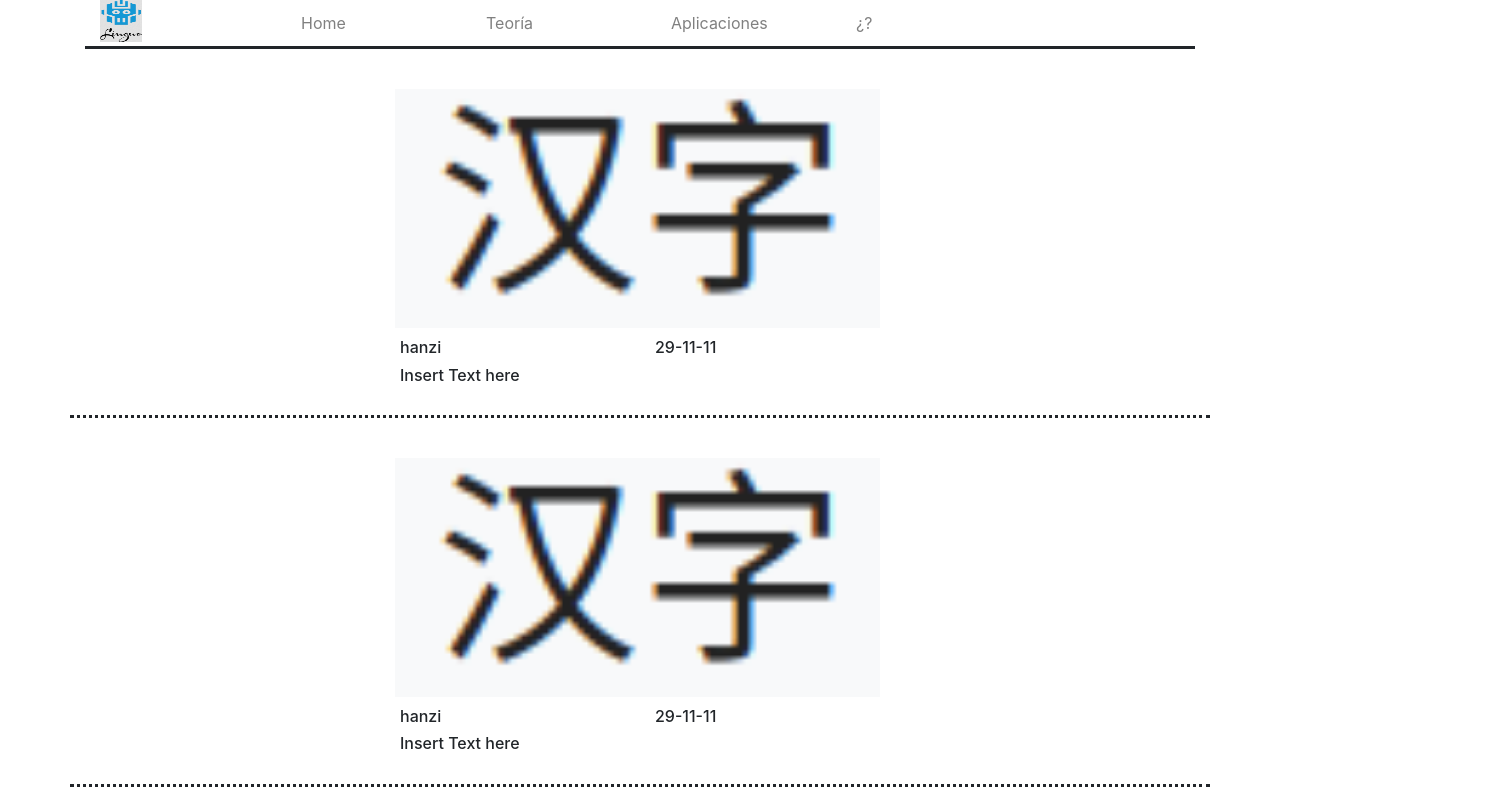
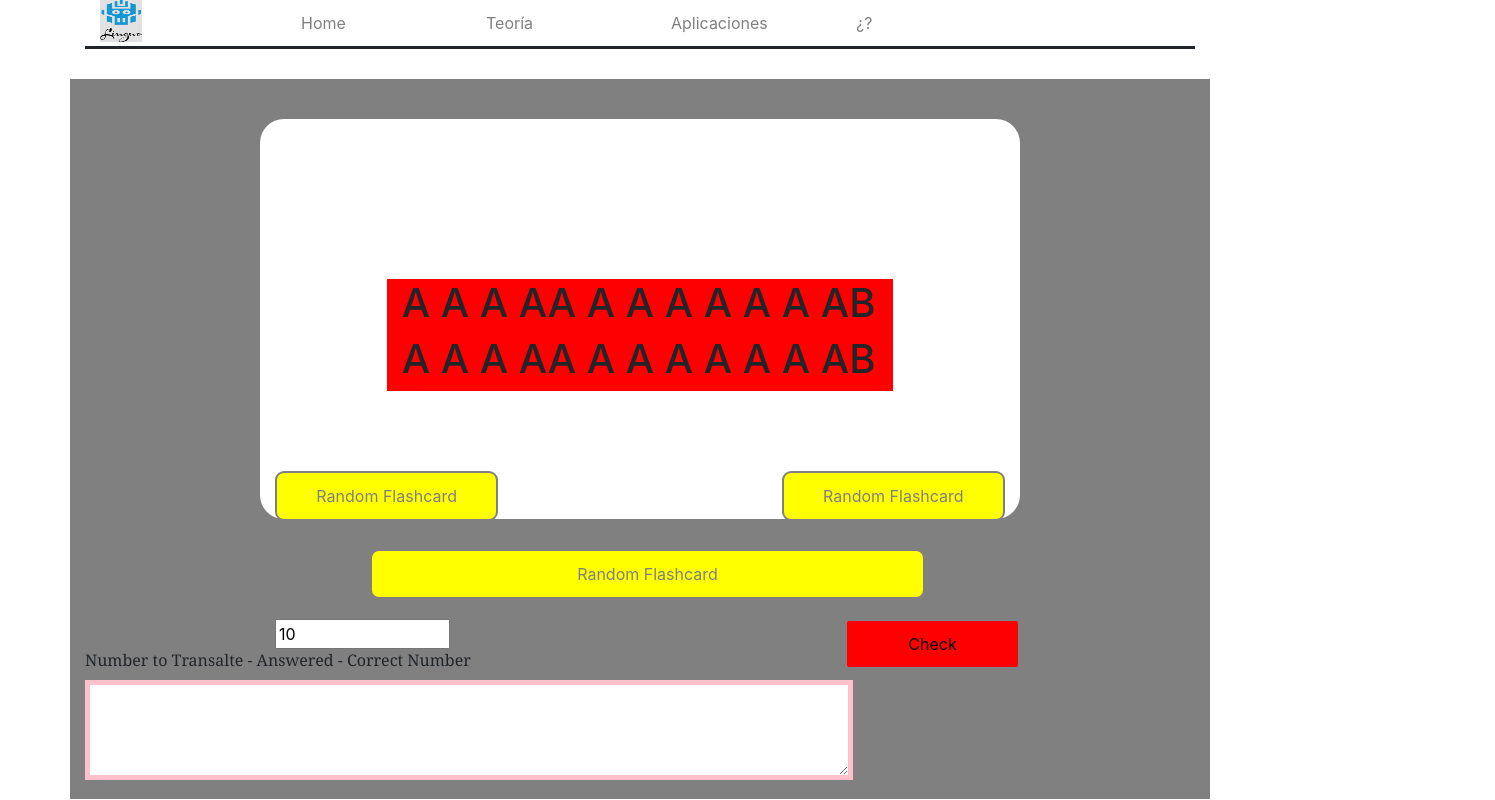
Before and after one commit to NowApoca/Linguo, a React (Create React App) app: page /applications/phrase in a window 1280 px wide. Shown: the top 800 px of the page, 1495 px wide, since content can reach past the window. Built offline with nearby package versions, Linux system fonts and the light colour scheme.

Commit message:
Added phrase generator

```diff
--- a/src/components/aplications.js
+++ b/src/components/aplications.js
@@ -20,12 +20,12 @@ export class Aplications extends React.Component {
     return (
         <div>
             <div className="container">
-                <div class="row" style={{"border-bottom-style":"dotted"}}>
+                <div class="row" >
                     <div class ="col-6">
-                        <ButtonToApp subjet="hanzi" text="Insert Text here" date="29-11-11" image={hanzi}/>
+                        <ButtonToApp subjet="hanzi" linkTo="/applications/number" text="Insert Text here" date="29-11-11" image={hanzi}/>
                     </div>
                     <div class ="col-6">
-                        <ButtonToApp subjet="hanzi" text="Insert Text here" date="29-11-11" image={hanzi}/>
+                        <ButtonToApp subjet="hanzi" text="" linkTo="/applications/phrase" date="29-11-11" image={hanzi}/>
                     </div>
                 </div>
             </div>
--- a/src/components/buttonToApp.js
+++ b/src/components/buttonToApp.js
@@ -4,25 +4,28 @@ import 'bootstrap/dist/css/bootstrap.css';
 import '../styles/styles.css'
 import { translate } from '../translate';
 import { Button } from 'react-bootstrap';
+import { Route, Link, Switch, BrowserRouter as Router } from 'react-router-dom'
 
 export class ButtonToApp extends React.Component {
     constructor(props){
         super(props)
-        this.state = {subjet:props.subjet, image:props.image, date: props.date, text: props.text}
-    }
-    aVer(){
-        console.log("asddsasda")
+        this.state = {subjet:props.subjet, image:props.image, date: props.date, text: props.text, linkTo:props.linkTo}
     }
     render() {
         return (
             <div className=".col-md-6" style={{margin:"30px"}}>
                 <div className="row">
-                    <img src={this.state.image} width="95%" height="65%" style={{"margin":"10px"}} onClick={() => this.chooseApp()} />
-
+                    <Link to={this.state.linkTo} style={{"margin":"10px", width:"95%", height:"65%"}} >
+                        <img src={this.state.image} width="95%" height="65%" style={{"margin":"10px"}} />
+                    </Link>
+                    <div className="col-2"> <Link to="/about">  <button className="navBarButton" >{this.state.subjet}</button></Link></div>
+                </div>
+                <div className="row">
+                    <h5>{this.state.text}</h5>
                 </div>
             </div>
             );
-  }
+    }
   }
 
   export default ButtonToApp;
--- a/src/components/navbar.js
+++ b/src/components/navbar.js
@@ -8,6 +8,7 @@ import {translate} from "../translate"
 import {Numbers} from "./number"
 import {Aplications} from "./aplications"
 import {Home} from "./home"
+import { Phrase } from './phrase';
 
 export class NavBar extends React.Component {
     constructor(props){
@@ -23,18 +24,20 @@ export class NavBar extends React.Component {
                         <div className="col-2"> <img src={logo} alt="Smiley face" height="42" width="42"></img> </div>
                         <div className="col-2"> <Link to="/"> <button className="navBarButton" >Home</button></Link></div>
                         <div className="col-2"> <Link to="/teorics">  <button className="navBarButton" >Teoría</button></Link></div>
-                    <div className="col-2"> <Link to="/aplications">  <button className="navBarButton" >Aplicaciones</button></Link></div>
+                        <div className="col-2"> <Link to="/applications">  <button className="navBarButton" >Aplicaciones</button></Link></div>
                         <div className="col-2"> <Link to="/about">  <button className="navBarButton" >¿?</button></Link></div>
                     </div>
                 </div>
+                <div style={{height:"30px"}}></div>
                 <Switch>
                     <Route path="/teorics" component={Teoric} />
-            <Route path="/aplications/number" component={Numbers} />
-            <Route path="/aplications" component={Aplications} />
+                    <Route path="/applications/number" component={Numbers} />
+                    <Route path="/applications/phrase" component={Phrase} />
+                    <Route path="/applications" component={Aplications} />
                     <Route path="/about" component={Teoric} />
                     <Route path="/" component={Home} />
                 </Switch>
-            <div style={{height:"30px"}}></div> </Router>
+            </Router>
         </div>);
   }
 }
--- a/src/components/number.js
+++ b/src/components/number.js
@@ -54,7 +54,6 @@ export class Numbers extends React.Component {
                         <div style={{height:"30px"}}></div>
                     </div>
                     <div class="row">
-
                         <div class = "col-6 offset-md-2" style={{height:"10px"}} >
                             <Button  className="randomNumber" variant="secondary" onClick={() => { this.generateNumber("index")}}>Generate Number Random</Button>
                         </div>
--- a/src/components/phrase.js
+++ b/src/components/phrase.js
@@ -0,0 +1,98 @@
+import React from 'react';
+import '../App.css';
+import {constants} from "../constant"
+import { translateNumber } from '../translate';
+import { Button } from 'react-bootstrap';
+import { NumberHelp } from './numberHelp';
+import 'bootstrap/dist/css/bootstrap.css';
+import '../styles/styles.css'
+import logo from "../images/logo.png";
+
+export class Phrase extends React.Component {
+    constructor(props){
+        super(props)
+        this.unMount = props.unMount
+        this.state = {numberInText:0,numberRandom:-1,answered:false,response:false,maxNumber:10,language:props.language, showHelp:false, stringOfResults:"", finalString:""}
+        this.handleNumberChange = this.handleNumberChange.bind(this);
+        this.handleMaxNumberChange = this.handleMaxNumberChange.bind(this);
+        this.handleVerify = this.handleVerify.bind(this);
+        this.generateNumber = this.generateNumber.bind(this);
+        this.showHelp = this.showHelp.bind(this);
+    }
+    handleNumberChange(event){
+        this.setState({numberInText: event.target.value});
+    }
+    handleMaxNumberChange(event){
+        this.setState({maxNumber: parseInt(event.target.value)});
+    }
+    generateNumber(){
+        let randNumber = String(Math.floor(Math.random()*this.state.maxNumber));
+        let finalString = translateNumber(randNumber,"NUMCHN")
+        this.setState({numberRandom: randNumber, finalString:finalString});
+    }
+    showHelp(){
+        (this.state.showHelp)? this.setState({showHelp: false}) : this.setState({showHelp: true});
+    }
+    handleVerify(){
+        let finalString =  translateNumber(this.state.numberRandom,"NUMCHN") + "   " + this.state.numberInText + "   " + this.state.numberRandom + "\n"
+        let resultString = this.state.stringOfResults + finalString
+        if(this.state.numberInText == this.state.numberRandom){
+            this.setState({answered:true,response:true, stringOfResults:resultString, finalString: ""})
+        }else{
+            this.setState({answered:true,response:false, stringOfResults:resultString, finalString: ""})
+        }
+    }
+    render() {
+        let translation;
+        if(this.state.numberRandom > -1){
+            translation = translateNumber(this.state.numberRandom,"NUMCHN")
+        }
+        return (
+            <div >
+                <div className="container" style={{"background-color":"grey", "height":"90vh"}} >
+                    <div class="row ">
+                        <div className="col-8 offset-md-2 " style={{"background-color":"white", height:"50vh", "border-radius": "24px", "margin-top":"5vh"}}>
+                            <div class="row">
+                                <div className="col-8 offset-md-2" style={{"margin-top":"20vh","background-color":"Red"}}>
+                                    <h1>A A            A AA A A  A A A  A AB</h1>
+                                    <h1>A A            A AA A A  A A A  A AB</h1>
+                                </div>
+                            </div>
+                            <div class="row">
+                                <div className="col-4" style={{"margin-top":"10vh"}}>
+                                    <Button  className="arrowButton" variant="secondary" onClick={() => { this.generateNumber("index")}}>Random Flashcard</Button>
+                                </div>
+                                <div className="col-4 offset-md-4" style={{"margin-top":"10vh"}}>
+                                    <Button  className="arrowButton" variant="secondary" onClick={() => { this.generateNumber("index")}}>Random Flashcard</Button>
+                                </div>
+                            </div>
+                        </div>
+                    </div>
+                    <div class="row" >
+                        <div class = "col-12 offset-md-3 " style={{height:"10px", "margin-top":"30px"}} >
+                            <Button  className="randomPhrase" variant="secondary" onClick={() => { this.generateNumber("index")}}>Random Flashcard</Button>
+                        </div>
+                    </div>
+                    <div class="row" >
+                        <div class = "col-4 offset-md-2 " style={{height:"10px", "margin-top":"30px"}} >
+                            <input class="inputPhrase" size="15" type="text" value={this.state.maxNumber} onChange={this.handleMaxNumberChange} />
+                        </div>
+                        <div class = "col-4 offset-md-2 " style={{height:"10px", "margin-top":"30px"}} >
+                            <Button  className="verifyPhrase" variant="secondary" onClick={() => { this.generateNumber("index")}}>Check</Button>
+                        </div>
+                    </div>
+                    <div class="row ">
+                        <div className="col-10 offset-md-2 textOutput ">
+                                <label className="font"> Number to Transalte - Answered - Correct Number</label>
+                        </div>
+                    </div>
+                    <div class="row ">
+                        <div className="col-12 textOutput ">
+                                <textarea class="col-8 textAreaNumber" value = {this.state.stringOfResults} ></textarea>
+                        </div>
+                    </div>
+                </div>
+             </div>
+            );
+  }
+  }
--- a/src/styles/styles.css
+++ b/src/styles/styles.css
@@ -63,6 +63,39 @@
     color: gray;
 }
 
+.randomPhrase {
+    height: 50px;
+    border: 2px solid gray;
+    width: 50%;
+    border-radius:9px;
+    background-color: yellow;
+    color: gray;
+}
+
+.arrowButton {
+    height: 50px;
+    border: 2px solid gray;
+    width: 100%;
+    border-radius:9px;
+    background-color: yellow;
+    color: gray;
+}
+
+
+.inputPhrase {
+    width: 50%;
+    margin-top: 30px;
+    color: black;
+}
+
+.verifyPhrase {
+    height: 50px;
+    border: 2px solid gray;
+    width: 50%;
+    margin-top: 30px;
+    background-color: red;
+    color: black;
+}
 
 .helpButton {
     display:block;
```
Lines whose indentation alone changed are shown as unchanged.
